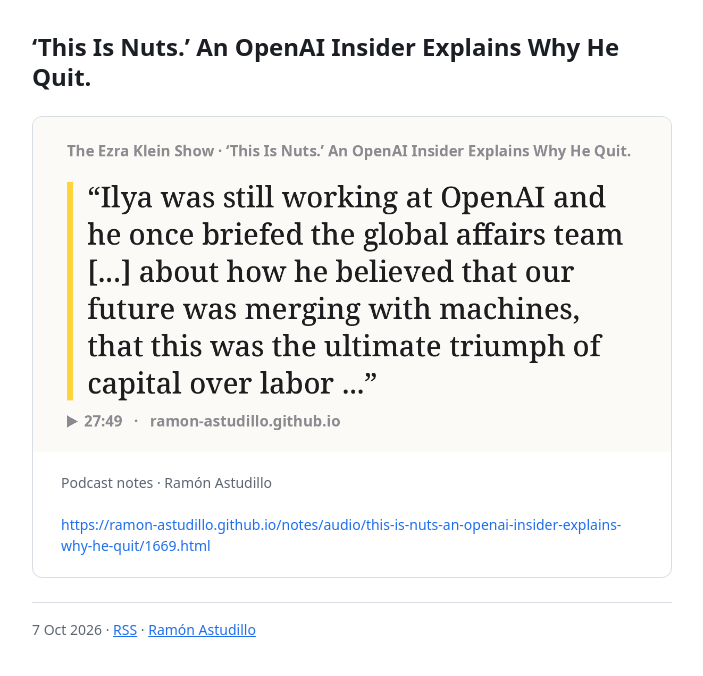
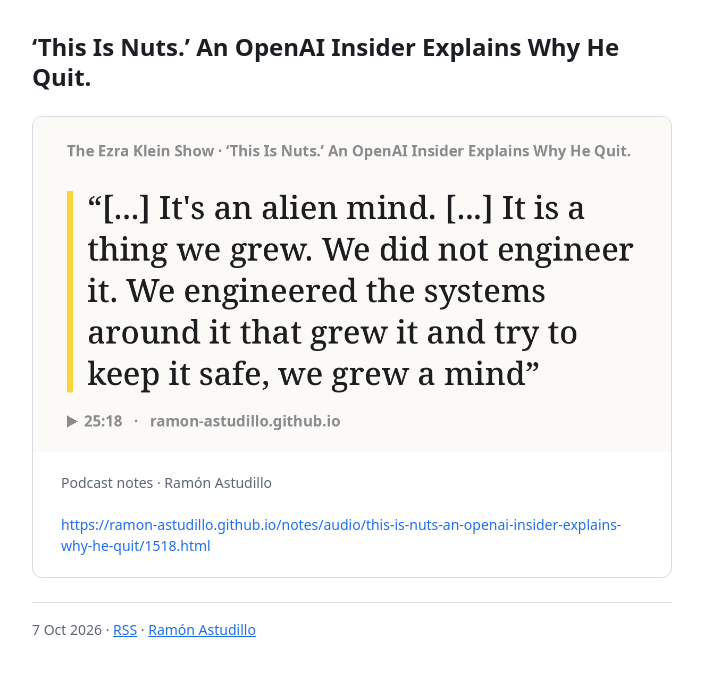
Before and after one commit to ramon-astudillo/ramon-astudillo.github.io, a Jekyll site: the page built from notes/2026-10-07-this-is-nuts-an-openai-insider-explains-why-he-quit.html, in a window 1280 px wide. Shown: the top 676 px of the page, without its empty margins (288-991 px from the left). Built offline with Jekyll 4.4.1, drawn with Linux system fonts in a browser that asks for light colours; some of the changed lines change nothing that is shown.

Commit message:
notes: add ‘This Is Nuts.’ An OpenAI Insider Explains Why He Quit.

```diff
--- a/notes/2026-10-07-this-is-nuts-an-openai-insider-explains-why-he-quit.html
+++ b/notes/2026-10-07-this-is-nuts-an-openai-insider-explains-why-he-quit.html
@@ -2,8 +2,8 @@
 layout: note
 title: ‘This Is Nuts.’ An OpenAI Insider Explains Why He Quit.
 comment: ''
-link: https://ramon-astudillo.github.io/notes/audio/this-is-nuts-an-openai-insider-explains-why-he-quit/1669.html
-image: https://ramon-astudillo.github.io/notes/audio/this-is-nuts-an-openai-insider-explains-why-he-quit/1669.png
+link: https://ramon-astudillo.github.io/notes/audio/this-is-nuts-an-openai-insider-explains-why-he-quit/1518.html
+image: https://ramon-astudillo.github.io/notes/audio/this-is-nuts-an-openai-insider-explains-why-he-quit/1518.png
 site_name: Podcast notes · Ramón Astudillo
-date: '2026-10-07T23:03:09+00:00'
+date: '2026-10-07T23:03:29+00:00'
 ---
```
